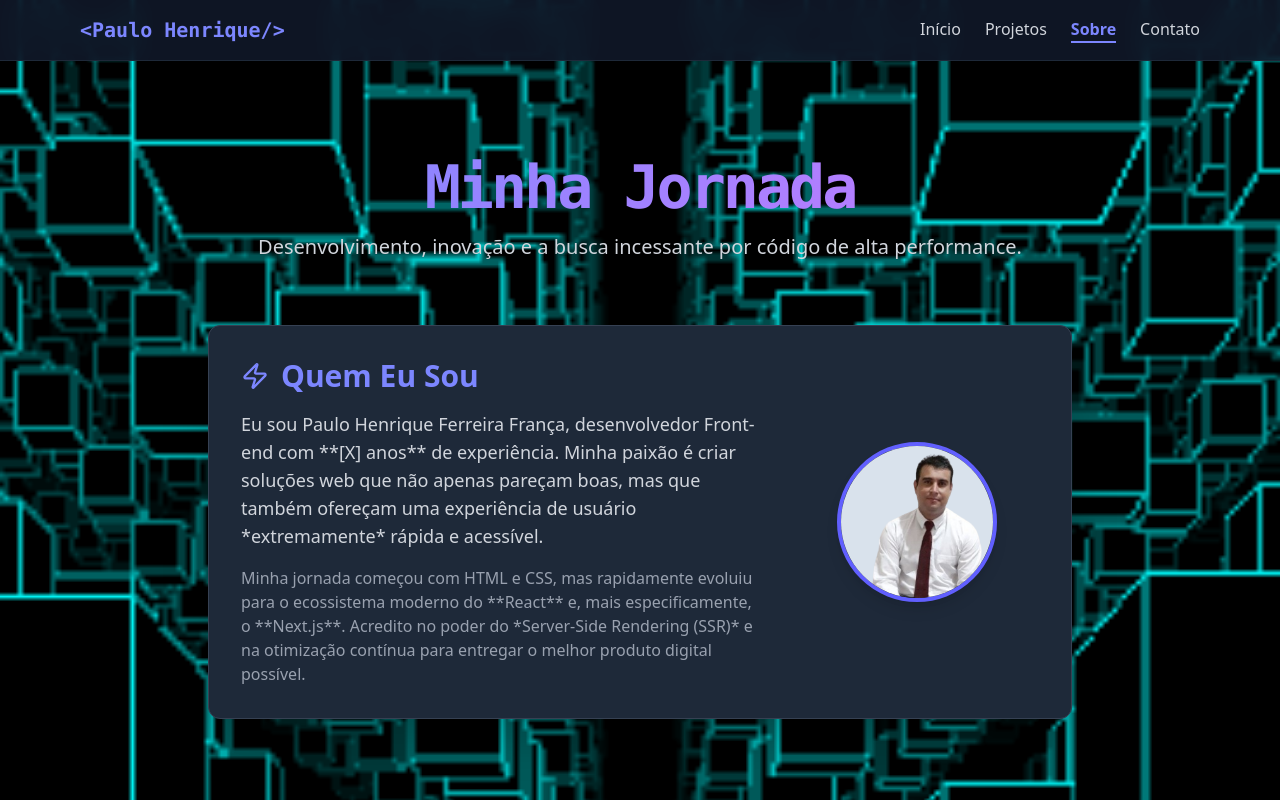
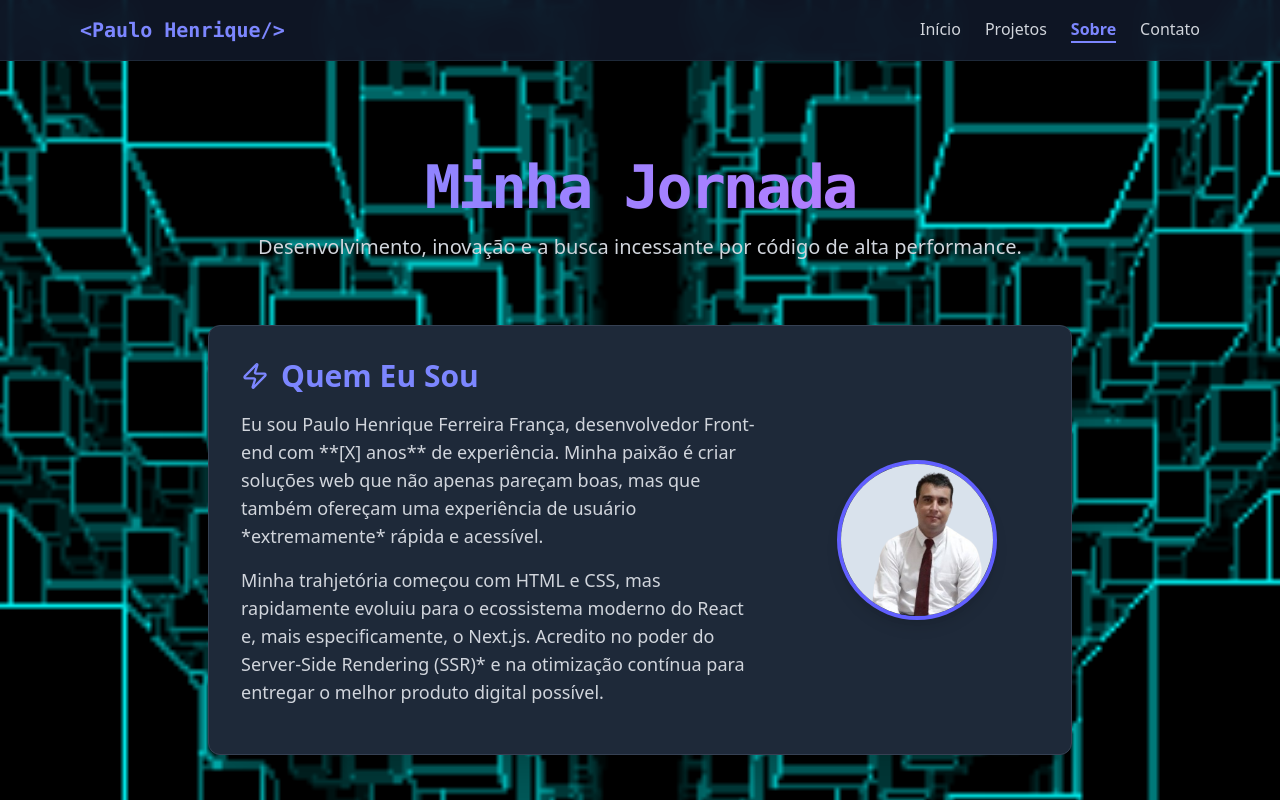
Before and after one commit to PauloHenrique993940/paulo-front-emd, a Next.js app: page /sobre in a window 1280 px wide. Shown: the top 800 px of the page. Built offline with nearby package versions, Linux system fonts and the light colour scheme.

Commit message:
reajute portfolio

```diff
--- a/pages/sobre.js
+++ b/pages/sobre.js
@@ -66,10 +66,10 @@ export default function SobrePage() {
                 web que não apenas pareçam boas, mas que também ofereçam uma
                 experiência de usuário *extremamente* rápida e acessível.
               </p>
-              <p className="text-md text-gray-400">
-                Minha jornada começou com HTML e CSS, mas rapidamente evoluiu
-                para o ecossistema moderno do **React** e, mais especificamente,
-                o **Next.js**. Acredito no poder do *Server-Side Rendering
+              <p className="text-lg text-gray-300 mb-4 ">
+                Minha trahjetória começou com HTML e CSS, mas rapidamente evoluiu
+                para o ecossistema moderno do React e, mais especificamente,
+                o Next.js. Acredito no poder do Server-Side Rendering
                 (SSR)* e na otimização contínua para entregar o melhor produto
                 digital possível.
               </p>
@@ -160,8 +160,7 @@ export default function SobrePage() {
                 'React.JS',
                 'hTML5 Semântico',
                 'Respónsividade',
-                'UX/UI'
-
+                'UX/UI',
               ].map((tool) => (
                 <span
                   key={tool}
```
